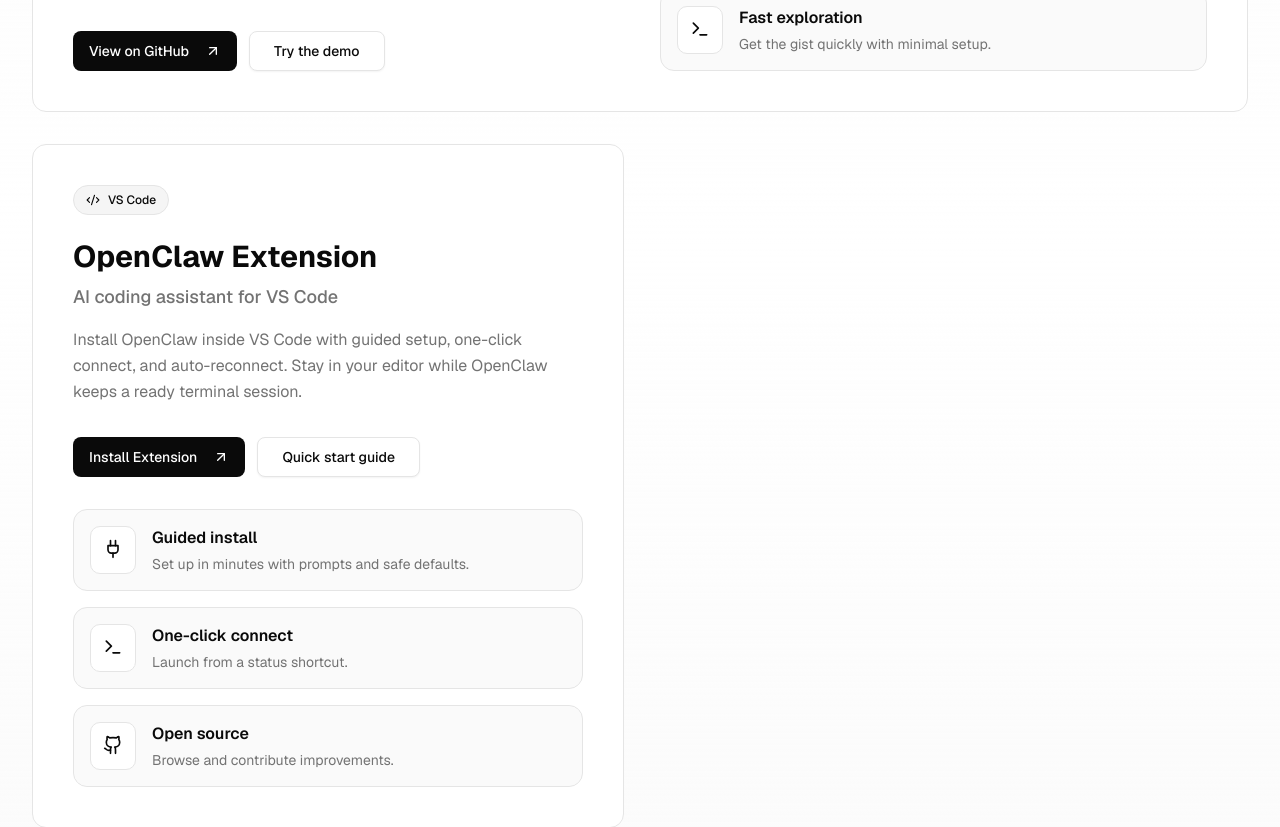
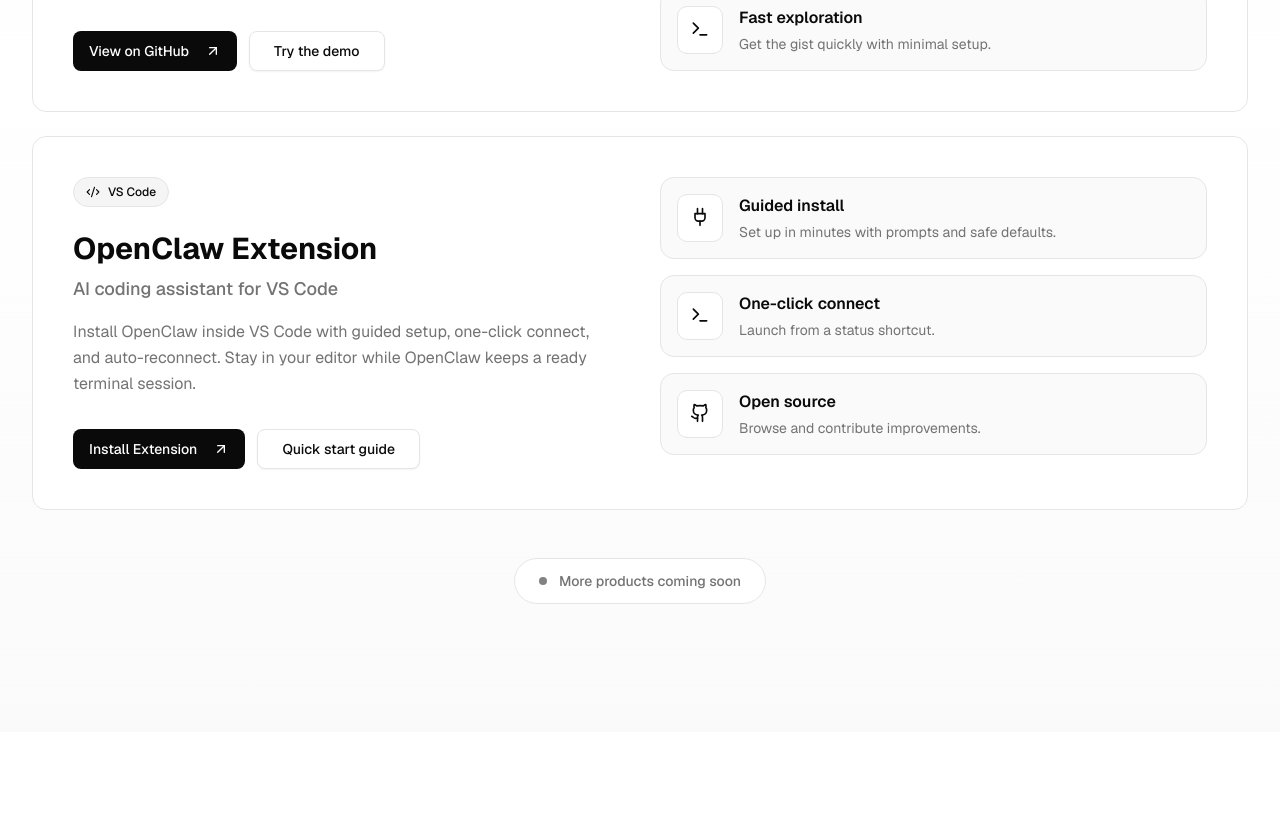
Before and after one commit to OpenKnots/landing, a Next.js app: page / in a window 1280 px wide. Shown: the part 5920-6747 px from the top of the page. Built offline with nearby package versions, Linux system fonts and the light colour scheme.

Commit message:
feat: balance product cards layout in Explore section
Ensure both product cards have consistent full-width, two-column layout.

Co-authored-by: Val Alexander <68980965+BunsDev@users.noreply.github.com>

```diff
--- a/components/landing/our-products.tsx
+++ b/components/landing/our-products.tsx
@@ -41,7 +41,6 @@ const products = [
       label: "Try the demo",
       href: "https://chat-with-files-pi.vercel.app",
     },
-    featured: true,
   },
   {
     id: "openclaw-extension",
@@ -76,7 +75,6 @@ const products = [
       label: "Quick start guide",
       href: "https://github.com/OpenKnots/openclaw-extension#quick-start-macos--windows",
     },
-    featured: false,
   },
 ]
 
@@ -87,10 +85,10 @@ function ProductCard({ product, index }: { product: typeof products[0]; index: n
       whileInView={{ opacity: 1, y: 0 }}
       viewport={{ once: true }}
       transition={{ duration: 0.5, delay: index * 0.1 }}
-      className={`group relative ${product.featured ? "lg:col-span-2" : ""}`}
+      className="group relative"
     >
       <div className="relative h-full rounded-xl bg-card border border-border overflow-hidden hover:border-foreground/20 transition-all duration-500">
-        <div className={`relative p-8 lg:p-10 ${product.featured ? "lg:grid lg:grid-cols-2 lg:gap-10" : ""}`}>
+        <div className="relative p-8 lg:p-10 lg:grid lg:grid-cols-2 lg:gap-10">
           {/* Left content */}
           <div className="flex flex-col">
             {/* Badge */}
@@ -125,7 +123,7 @@ function ProductCard({ product, index }: { product: typeof products[0]; index: n
           </div>
 
           {/* Right content - highlights */}
-          <div className={`${product.featured ? "mt-8 lg:mt-0" : "mt-8"}`}>
+          <div className="mt-8 lg:mt-0">
             <div className="space-y-4">
               {product.highlights.map((item) => (
                 <div
@@ -173,8 +171,8 @@ export function OurProducts() {
           </p>
         </motion.div>
 
-        {/* Products grid */}
-        <div className="grid lg:grid-cols-2 gap-6 lg:gap-8">
+        {/* Products - stacked full-width cards */}
+        <div className="space-y-6">
           {products.map((product, index) => (
             <ProductCard key={product.id} product={product} index={index} />
           ))}
```
